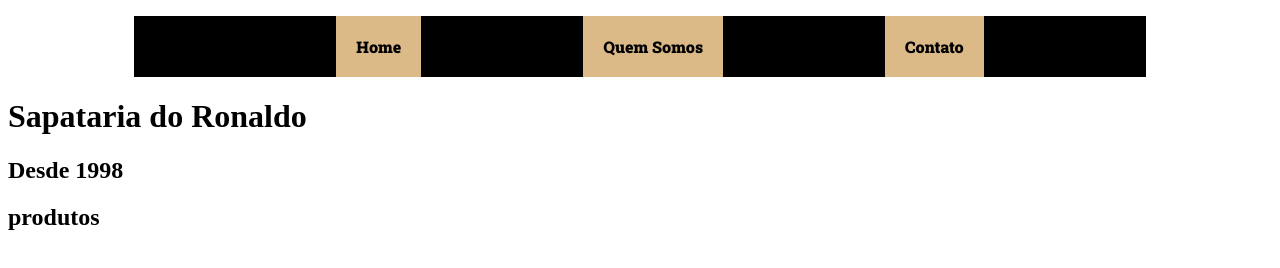
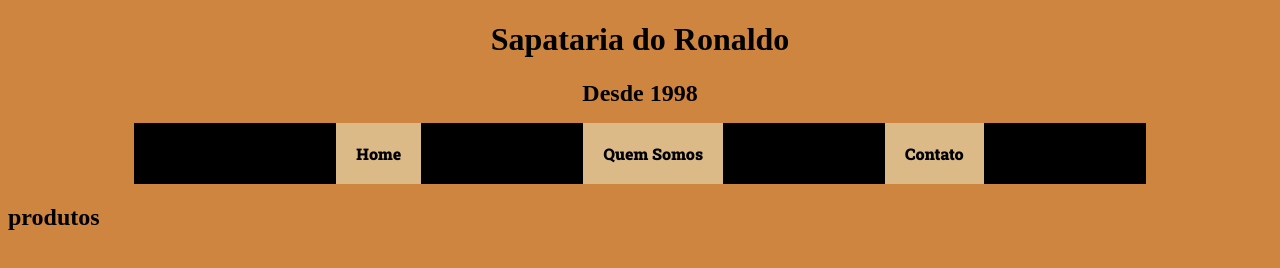
Before and after one commit to lorran77/sapatari.ronaldo, a plain HTML site: page index.html in a window 1280 px wide. Drawn offline with Linux system fonts and the light colour scheme.

Commit message:
titulo e fundo

```diff
--- a/css/styles.css
+++ b/css/styles.css
@@ -12,7 +12,17 @@
 
 
 
+.titulo-pagina{
 
+    text-align: center;
+
+}
+
+.subtitulo-pagina{
+
+    text-align: center;
+    margin: 5px;
+}
 
 ul{
     background: #000;
@@ -33,3 +43,10 @@ a{
     text-decoration: none;
     color: black;
 }
+
+
+
+body{
+
+    background: #CD853F;
+}
--- a/index.html
+++ b/index.html
@@ -28,6 +28,9 @@
 
     <header>
 
+        <h1 class="titulo-pagina">Sapataria do Ronaldo</h1>
+        <h2 class="subtitulo-pagina">Desde 1998</h2>
+
 
 
         <nav class="menunavegacao">
@@ -42,9 +45,6 @@
 
         </nav>
 
-
-        <h1 class="titulo-pagina">Sapataria do Ronaldo</h1>
-        <h2 class="subtitulo-pagina">Desde 1998</h2>
 
 
 
```
